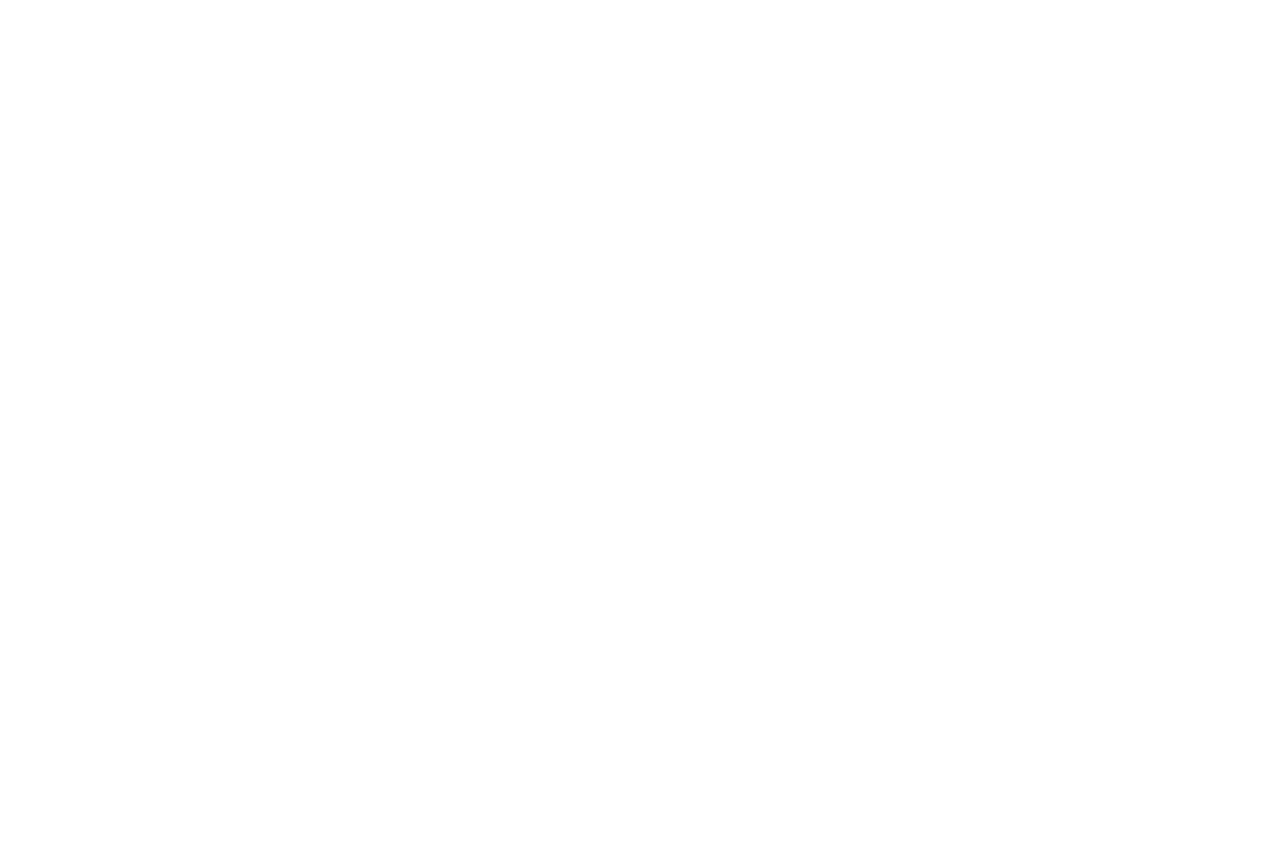
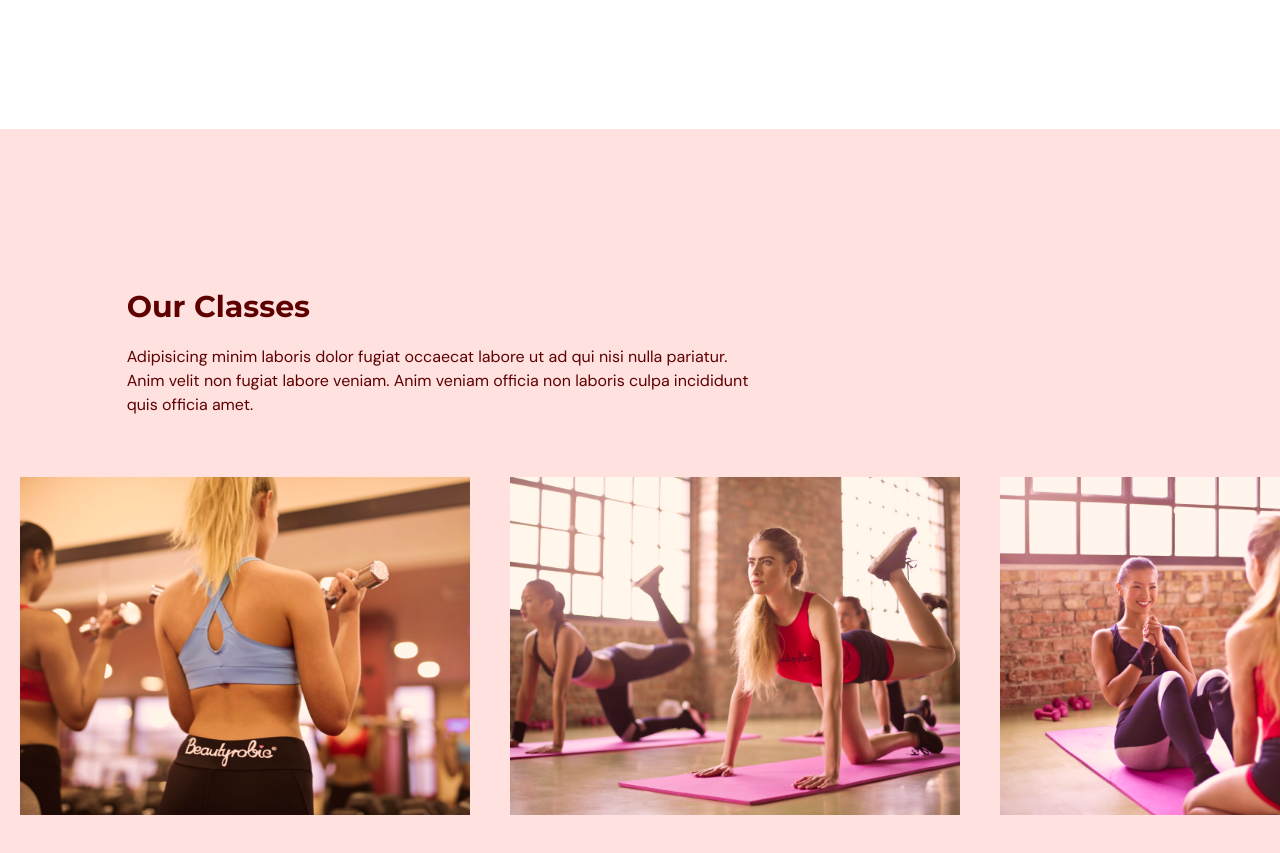
Before and after one commit to pcodesdev/typescript-gym, a React (Vite) app: page / in a window 1280 px wide. Shown: the part 2100-2953 px from the top of the page. Before the commit the page ends 2173 px from the top, so only its background shows below. Built offline with nearby package versions, Linux system fonts and the light colour scheme.

Commit message:
ourclasses pages created and designed

```diff
--- a/src/App.tsx
+++ b/src/App.tsx
@@ -2,6 +2,7 @@ import { useEffect, useState } from "react";
 import Navbar from "@/scenes/navbar";
 import Home from "@/scenes/home";
 import Benefits from "@/scenes/benefits";
+import OurClasses from "@/scenes/ourclasses";
 import { SelectedPage } from "@/shared/types";
 
 function App() {
@@ -29,6 +30,7 @@ function App() {
       />
       <Home setSelectedPage={setSelectedPage} />
       <Benefits setSelectedPage={setSelectedPage} />
+      <OurClasses setSelectedPage={setSelectedPage} />
     </div>
   );
 }
--- /dev/null
+++ b/src/scenes/ourclasses/Class.tsx
@@ -0,0 +1,23 @@
+import React from "react";
+
+type Props = {
+  name: string;
+  description?: string;
+  image: string;
+};
+
+const overlayStyles = `p-5 absolute z-30 flex h-[380px] w-[450px] flex-col items-center justify-center whitespace-normal bg-primary-500 text-center text-white opacity-0 transition duration-500 hover:opacity-90 `;
+
+const Class = ({ name, description, image }: Props) => {
+  return (
+    <li className="relative mx-5 inline-block h-[380px] w-[450px]">
+      <div className={overlayStyles}>
+        <p className="text-2xl">{name}</p>
+        <p className=" mt-5">{description}</p>
+      </div>
+      <img src={image} alt={`${image}`} />
+    </li>
+  );
+};
+
+export default Class;
--- /dev/null
+++ b/src/scenes/ourclasses/index.tsx
@@ -0,0 +1,97 @@
+import { SelectedPage, ClassType } from "@/shared/types";
+import image1 from "@/assets/image1.png";
+import image2 from "@/assets/image2.png";
+import image3 from "@/assets/image3.png";
+import image4 from "@/assets/image4.png";
+import image5 from "@/assets/image5.png";
+import image6 from "@/assets/image6.png";
+import { motion } from "framer-motion";
+import HText from "@/shared/HText";
+import Class from "./Class";
+
+const classes: Array<ClassType> = [
+  {
+    name: "Weight Training Classes",
+    description:
+      "NExcepteur exercitation ipsum commodo ad id sit excepteur Lorem dolor. Lorem consequat aute quis do ipsum cupidatat esse elit anim excepteur dolor qui non qui. Ipsum aliqua nisi velit id laborum ut. Non exercitation adipisicing adipisicing id consequat Lorem. Et cillum minim tempor sunt in. Cillum reprehenderit minim velit esse et aliquip minim ex consequat laboris anim officia non. Veniam dolor pariatur pariatur incididunt aute officia eu.",
+    image: image1,
+  },
+  {
+    name: " Training Classes",
+    description:
+      "NUllamco sit quis culpa ullamco ullamco in. Esse deserunt tempor elit exercitation consectetur nisi. Velit mollit duis enim laborum sunt irure officia. Eu eiusmod proident eu mollit esse dolor incididunt ea consectetur id Lorem laboris. Eu Lorem adipisicing sunt esse anim. Est laboris nulla cupidatat incididunt reprehenderit. Veniam mollit duis duis sint officia.",
+    image: image2,
+  },
+  {
+    name: "Fitness Classes",
+    description: "Elit consectetur minim dolor amet aliqua sunt.",
+    image: image3,
+  },
+  {
+    name: "Adventure Classes",
+    description:
+      "NOfficia culpa dolore quis irure deserunt irure occaecat elit non ea minim in. Anim voluptate exercitation sint cillum excepteur. Incididunt sit dolor duis culpa non sit esse laborum esse elit ex nulla qui.",
+    image: image4,
+  },
+  {
+    name: "Weight loss Classes",
+    description:
+      "NOccaecat exercitation Lorem qui eu cillum ut cupidatat velit esse laborum sint commodo ad ad. Sit magna ea anim quis occaecat sunt est eu duis duis in nisi mollit. Proident officia nisi dolore et do. Duis nisi exercitation nostrud aliqua ad culpa consequat nisi. Exercitation enim ullamco veniam labore culpa.",
+    image: image5,
+  },
+  {
+    name: "Yoga Training Classes",
+    description:
+      "NVeniam non exercitation labore irure enim. Adipisicing velit commodo eu cupidatat Lorem voluptate commodo qui exercitation Lorem. Adipisicing pariatur velit elit anim incididunt sint.",
+    image: image6,
+  },
+];
+
+type Props = { setSelectedPage: (value: SelectedPage) => void };
+
+const OurClasses = ({ setSelectedPage }: Props) => {
+  return (
+    <section id="ourclasses" className="w-full bg-primary-100 py-40">
+      <motion.div
+        onViewportEnter={() => setSelectedPage(SelectedPage.OurClasses)}
+        className="div"
+      >
+        <motion.div
+          initial="hidden"
+          whileInView="visible"
+          viewport={{ once: true, amount: 1.0 }}
+          transition={{ duration: 1.0 }}
+          variants={{
+            hidden: { opacity: 0, x: -50 },
+            visible: { opacity: 1, x: 20 },
+          }}
+          className="mx-auto w-5/6"
+        >
+          <div className="md:w-3/5">
+            <HText>Our Classes</HText>
+            <p className="py-5">
+              Adipisicing minim laboris dolor fugiat occaecat labore ut ad qui
+              nisi nulla pariatur. Anim velit non fugiat labore veniam. Anim
+              veniam officia non laboris culpa incididunt quis officia amet.
+            </p>
+          </div>
+        </motion.div>
+        <div className="mt-10 h-[353px] w-full overflow-x-auto overflow-y-hidden ">
+          <ul className="w-[2800px] whitespace-nowrap">
+            {classes.map((item, ClassType, index) => (
+              <Class
+                key={`${item.name}-${index}`}
+                name={item.name}
+                description={item.description}
+                image={item.image}
+              />
+            ))}
+          </ul>
+        </div>
+      </motion.div>
+    </section>
+  );
+};
+
+export default OurClasses;
+// @321
--- a/src/shared/types.ts
+++ b/src/shared/types.ts
@@ -10,3 +10,9 @@ export interface BenefitType {
   title: string;
   description: string;
 }
+
+export interface ClassType {
+  name: string;
+  description?: string;
+  image: string;
+}
```
